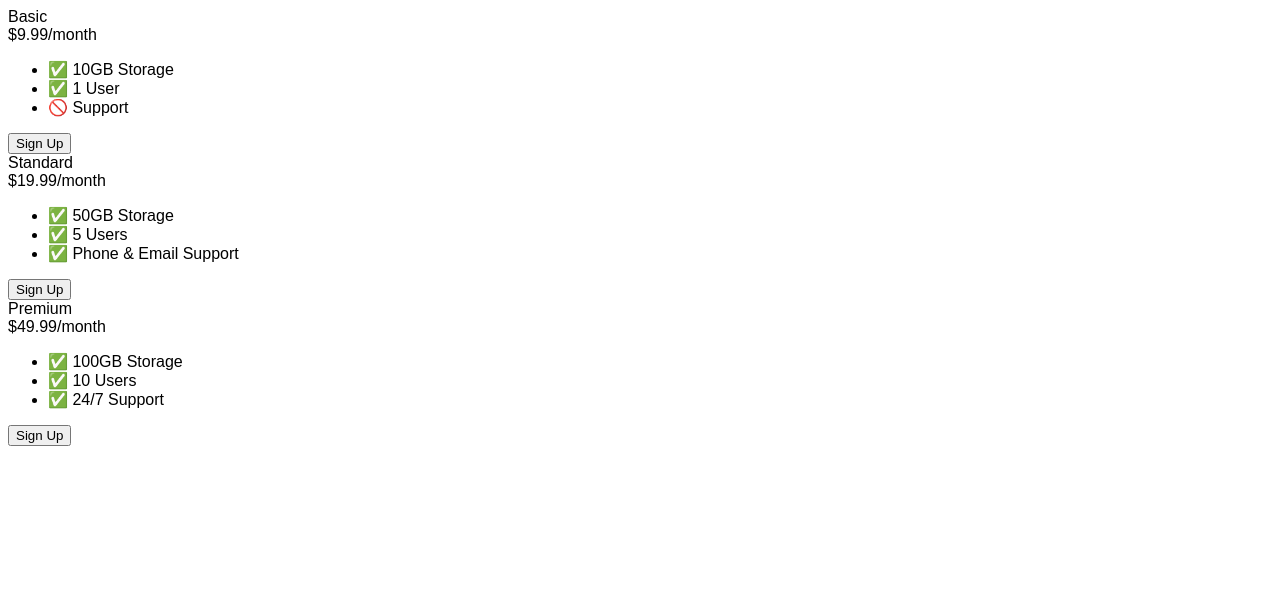
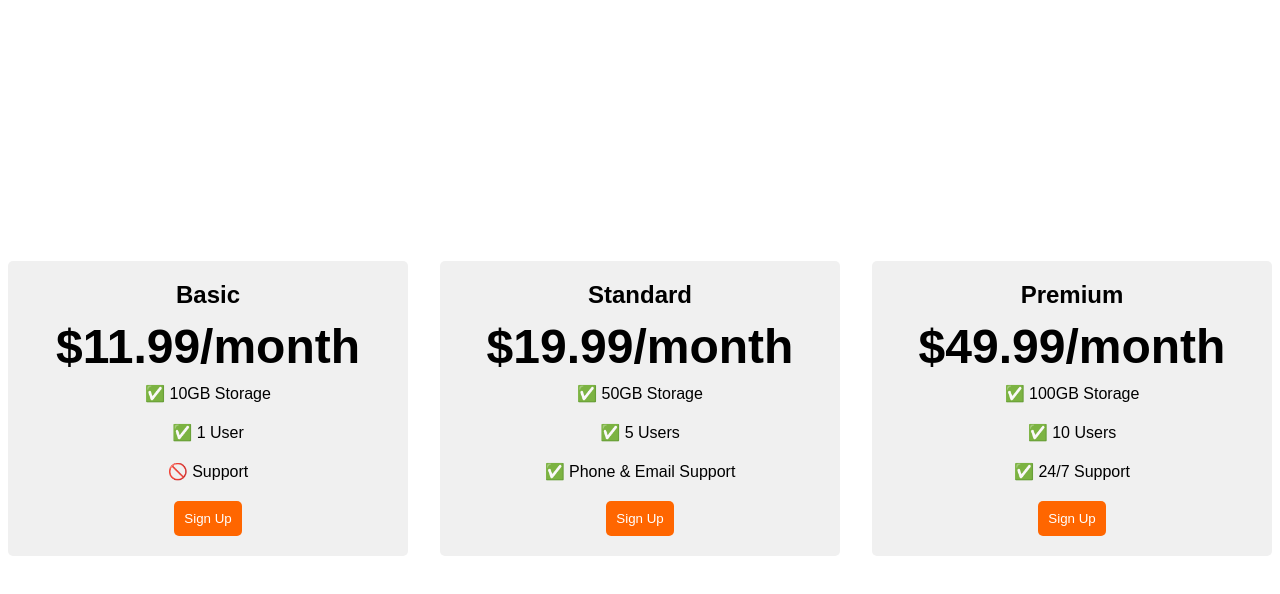
Before and after one commit to Darxxn/Full-Stack, a plain HTML site: page 9.4 Flexbox Pricing Table Project/index.html in a window 1280 px wide. Drawn offline with Linux system fonts and the light colour scheme; a web font is replaced by a local one.

Commit message:
Pricing Table

```diff
--- a/9.4 Flexbox Pricing Table Project/index.html
+++ b/9.4 Flexbox Pricing Table Project/index.html
@@ -2,28 +2,20 @@
 <html>
   <head>
     <title>Flexbox Pricing Table</title>
+    <link rel="stylesheet" href="styles.css" />
     <link rel="preconnect" href="https://fonts.googleapis.com" />
     <link rel="preconnect" href="https://fonts.gstatic.com" crossorigin />
     <link
       href="https://fonts.googleapis.com/css2?family=Sono:wght@400;700&display=swap"
       rel="stylesheet"
     />
-    <style>
-      body {
-        font-family: "Sono", sans-serif;
-      }
-
-      /* Hint: What can you do with a media query and flexbox? */
-      @media (max-width: 1250px) {
-      }
-    </style>
   </head>
 
   <body>
     <div class="pricing-container">
       <div class="pricing-plan">
         <div class="plan-title">Basic</div>
-        <div class="plan-price">$9.99/month</div>
+        <div class="plan-price">$11.99/month</div>
         <ul class="plan-features">
           <li>✅ 10GB Storage</li>
           <li>✅ 1 User</li>
--- /dev/null
+++ b/9.4 Flexbox Pricing Table Project/styles.css
@@ -0,0 +1,64 @@
+body {
+    font-family: "Sono", sans-serif;
+  }
+
+.pricing-plan {
+    background-color: #f0f0f0;
+    text-align: center;
+    max-width: 400px;
+    flex: 1;
+    padding: 20px;
+    border-radius: 5px;
+}
+
+.pricing-container {
+    display: flex;
+    justify-content: center;
+    align-items: center;
+    height: 100vh;
+    gap: 2rem;
+}
+
+ul {
+    padding: 0px;
+    display: flex;
+    flex-direction: column;
+    align-items: center;
+}
+
+.plan-features {
+    list-style-type: none;
+    margin: 0;
+    padding: 0;
+}
+
+.plan-features li {
+    margin-bottom: 20px;
+}
+
+.plan-price {
+    font-size: 48px;
+    font-weight: bold;
+    margin-bottom: 10px;
+}
+
+.plan-title {
+    font-size: 24px;
+    margin-bottom: 10px;
+    font-weight: bold;
+}
+
+.plan-button {
+    padding: 10px;
+    border: none;
+    background-color: #ff6600;
+    color: #fff;
+    border-radius: 5px;
+}
+
+@media (max-width: 1250px) {
+    .pricing-container {
+        flex-direction: column;
+        height: 100%;
+    }
+}
```
